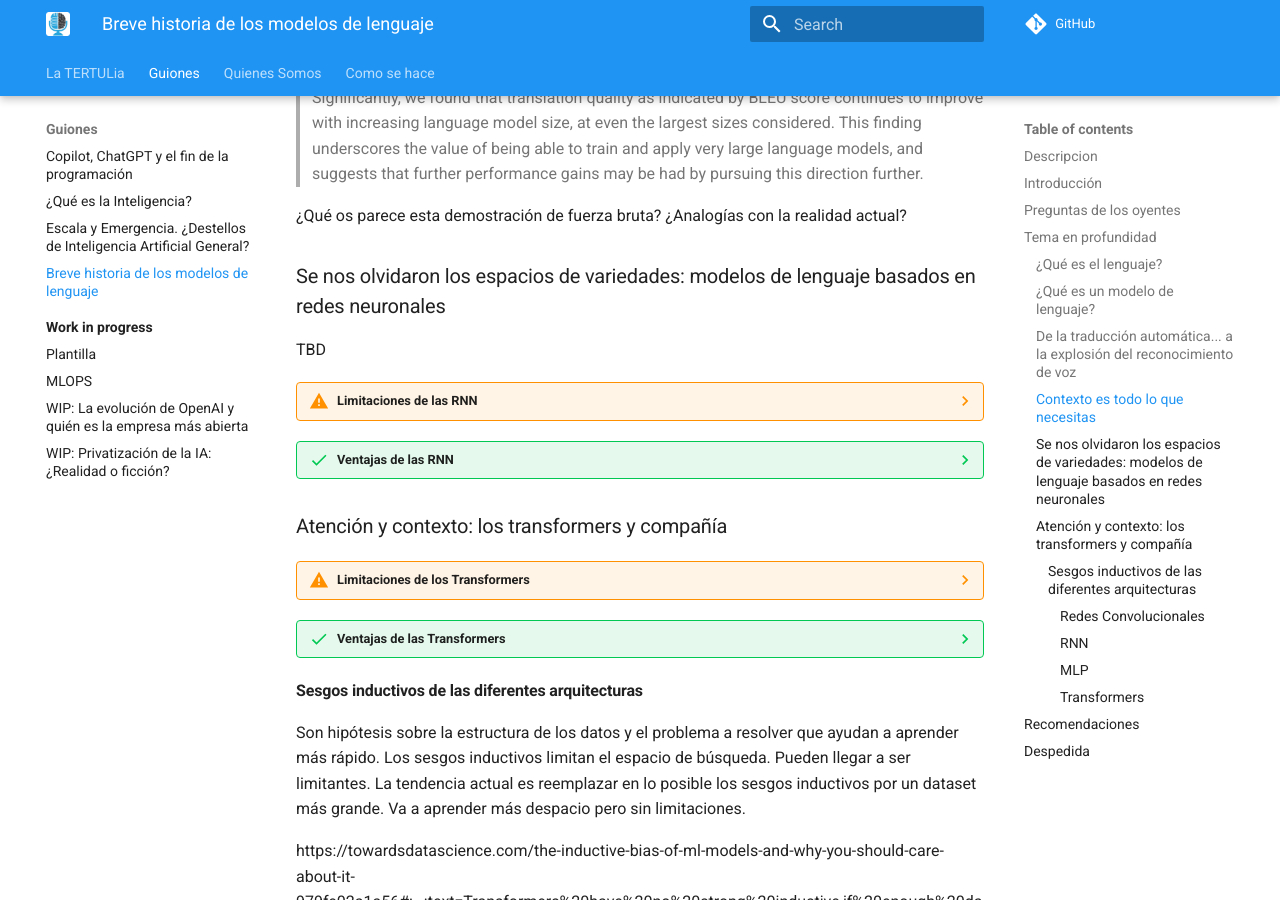
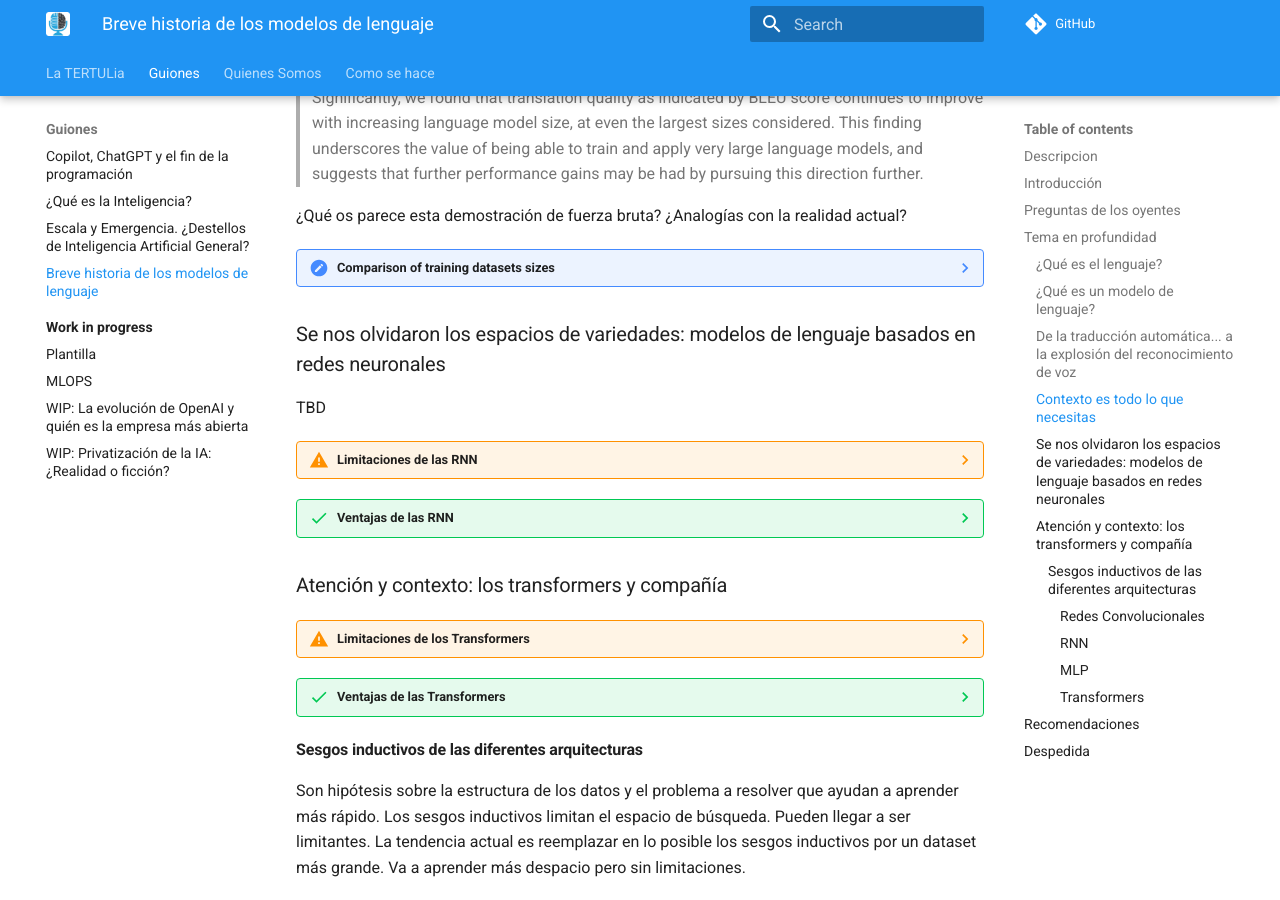
Before and after one commit to ironbar/tertulia_inteligencia_artificial, an MkDocs documentation site: the page built from docs/guiones/04-historia-modelos-lenguaje.md, in a window 1280 px wide and 900 px high, scrolled down 4780 px. Built offline with MkDocs 1.6.1 and Material for MkDocs 9.7.7, drawn with Linux system fonts in a browser that asks for light colours; comment, search, counter and statistics services are not loaded.

Commit message:
added comparison of training dataset sizes

```diff
--- a/docs/guiones/04-historia-modelos-lenguaje.md
+++ b/docs/guiones/04-historia-modelos-lenguaje.md
@@ -259,6 +259,12 @@
 
 ¿Qué os parece esta demostración de fuerza bruta? ¿Analogías con la realidad actual?
 
+??? note "Comparison of training datasets sizes "
+
+    - Google Ngrams: 2 trillion tokens
+    - GPT2: 40GB, ~0.04 trillion tokens
+    - GPT3: 570GB, 0.4 trillion tokens
+
 ### Se nos olvidaron los espacios de variedades: modelos de lenguaje basados en redes neuronales
 
 TBD
```
